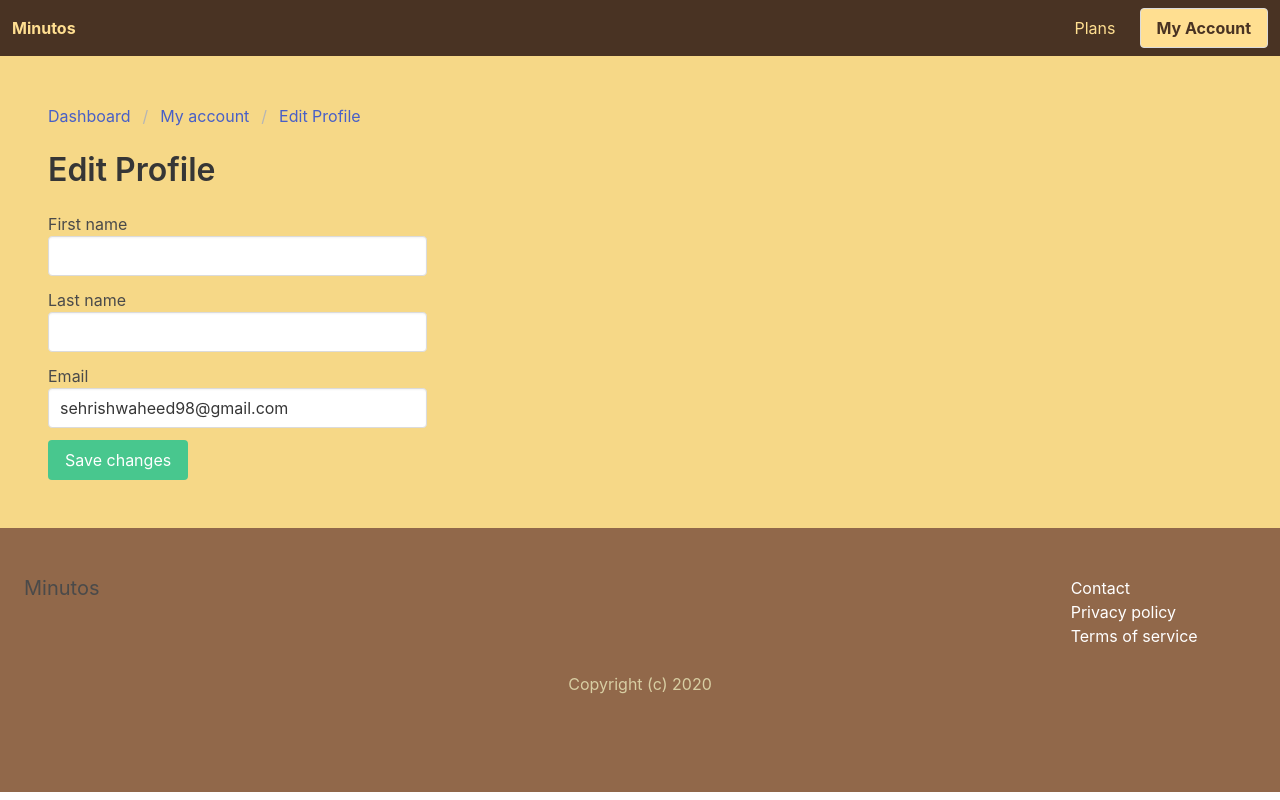
After one commit to sehrish30/TimeTracking, a Django app: page /myaccount/edit_profile/ in a window 1280 px wide. The commit adds this page. Run offline with Django 3.2, Linux system fonts and the light colour scheme; a user stored in the database is signed in; parts of the project's set-up code (start-up, migrations or seed data) failed here and were passed over.

Commit message:
Edit profile

```diff
--- a/TimeTrack/urls.py
+++ b/TimeTrack/urls.py
@@ -14,11 +14,11 @@ Including another URLconf
     2. Add a URL to urlpatterns:  path('blog/', include('blog.urls'))
 """
 from django.contrib import admin
-from django.urls import path
+from django.urls import path, include
 from django.contrib.auth import views as auth_views
 
 from apps.core.views import frontpage, privacy, terms, plans
-from apps.userprofile.views import signup, myaccount
+from apps.userprofile.views import signup
 
 
 
@@ -32,8 +32,9 @@ urlpatterns = [
     # Auth
     path('signup/', signup, name="signup"),
     path('login/', auth_views.LoginView.as_view(template_name="userprofile/login.html"),  name="login"),
-    path('myaccount/', myaccount, name="myaccount"),
     path('logout/', auth_views.LogoutView.as_view(), name="logout"),
+    path('myaccount/', include('apps.userprofile.urls')),
+
 ]
 
 COMPRESS_PRECOMPILERS = (
--- a/apps/core/templates/core/base.html
+++ b/apps/core/templates/core/base.html
@@ -58,7 +58,13 @@
     <!--End Navbar-->
 
     <!--Main-->
-    <section class="section">{% block content %} {% endblock %}</section>
+    <section class="section">
+    {% if messages %}
+      {% for message in messages %}
+        <div class="notification notify">{{ message }}</div>
+      {% endfor %}
+    {% endif %}
+    {% block content %} {% endblock %}</section>
     <!--End Main-->
 
     <!--Footer-->
--- a/apps/core/templates/core/frontpage.html
+++ b/apps/core/templates/core/frontpage.html
@@ -5,7 +5,7 @@
     <div class="container">
       <h1 class="title">Welcome to <span class="blue">Minutos</span></h1>
       <h2 class="subtitle hero--body--title">
-        Time tracking made <span class="blue">simple</span>
+        Time tracking made <spanclass="blue" >simple</spanclass=>
       </h2>
     </div>
   </div>
--- /dev/null
+++ b/apps/userprofile/templates/userprofile/edit_profile.html
@@ -0,0 +1,74 @@
+{% extends 'core/base.html' %} {% comment %}
+<!--------------------------------->
+{% endcomment %} {% block title %} Edit Profile | {% endblock %} {% comment %}
+<!--------------------------------->
+{% endcomment %} {% block content %} {% comment %}
+<!--------------------------------->
+{% endcomment %}
+{% load static %}
+<nav class="breadcrumb" aria-label="breadcrumbs">
+  <ul>
+    <li><a href="#">Dashboard</a></li>
+    <li><a href="{% url 'myaccount' %}">My account</a></li>
+    <li>
+      <a class="is-active" href="{% url 'edit_profile' %}" aria-current="page"
+        >Edit Profile</a
+      >
+    </li>
+  </ul>
+</nav>
+
+<div class="columns">
+  <div class="column is-4">
+    <h1 class="title">Edit Profile</h1>
+
+    <form method="post" action="." enctype="multipart/form-data">
+      {% csrf_token %}
+
+      <div class="field">
+      <label>First name</label>
+        <input
+          type="text"
+          name="first_name"
+          id="first_name"
+          class="input"
+          {% if request.user.first_name %}
+          value="{{ request.user.first_name }}"
+          {% endif %}
+        />
+      </div>
+      <div class="field">
+         <label>Last name</label>
+        <input
+          type="text"
+          name="last_name"
+          id="last_name"
+          class="input"
+          {% if request.user.last_name %}
+          value="{{ request.user.last_name }}"
+          {% endif %}
+        />
+      </div>
+
+      <div class="field">
+        <label>Email</label>
+        <input
+          type="email"
+          name="email"
+          id="email"
+          class="input"
+          {% if request.user.email %}
+          value="{{ request.user.email }}"
+          {% endif %}
+        />
+      </div>
+
+      <div class="field">
+        <div class="control">
+          <button class="button is-success">Save changes</button>
+        </div>
+      </div>
+    </form>
+  </div>
+</div>
+{% endblock %}
--- a/apps/userprofile/templates/userprofile/myaccount.html
+++ b/apps/userprofile/templates/userprofile/myaccount.html
@@ -22,7 +22,7 @@
         <p class="title is-3">{% firstof user.get_full_name user.username %}</p>
         <p class="subtitle is-6">{{ user.email }}</div>
       </div>
-      <a href="#" class="button is-info">Edit profile</a>
+      <a href="{% url 'edit_profile' %}" class="button is-info">Edit profile</a>
       <a href="{% url 'logout' %}" class="button is-danger">Log out</a>
     </div>
   </div>
--- /dev/null
+++ b/apps/userprofile/urls.py
@@ -0,0 +1,8 @@
+from django.urls import path
+from .views import myaccount, edit_profile
+
+
+urlpatterns = [
+    path('', myaccount, name="myaccount"),
+    path('edit_profile/', edit_profile, name="edit_profile")
+]
--- a/apps/userprofile/views.py
+++ b/apps/userprofile/views.py
@@ -1,3 +1,4 @@
+from django.contrib import messages
 from django.shortcuts import render, redirect
 from django.contrib.auth.models import User
 from django.contrib.auth import login
@@ -38,3 +39,17 @@ def signup(request):
 @login_required
 def myaccount(request):
     return render(request, 'userprofile/myaccount.html')
+
+@login_required
+def edit_profile(request):
+    if request.method == 'POST':
+        request.user.first_name = request.POST.get('first_name', '')
+        request.user.last_name = request.POST.get('last_name', '')
+        request.user.email = request.POST.get('email', '')
+        request.user.save()
+
+        messages.info(request, 'The changes was saved')
+
+        return redirect('myaccount')
+
+    return render(request, 'userprofile/edit_profile.html')
--- a/static/styles/base.css
+++ b/static/styles/base.css
@@ -184,3 +184,8 @@ span {
 .card--main:hover {
   background-color: #a9294f;
 }
+
+.notify {
+  background-color: #6f9eaf !important;
+  color: #a9294f !important;
+}
```
Also changed, not shown: db.sqlite3.
